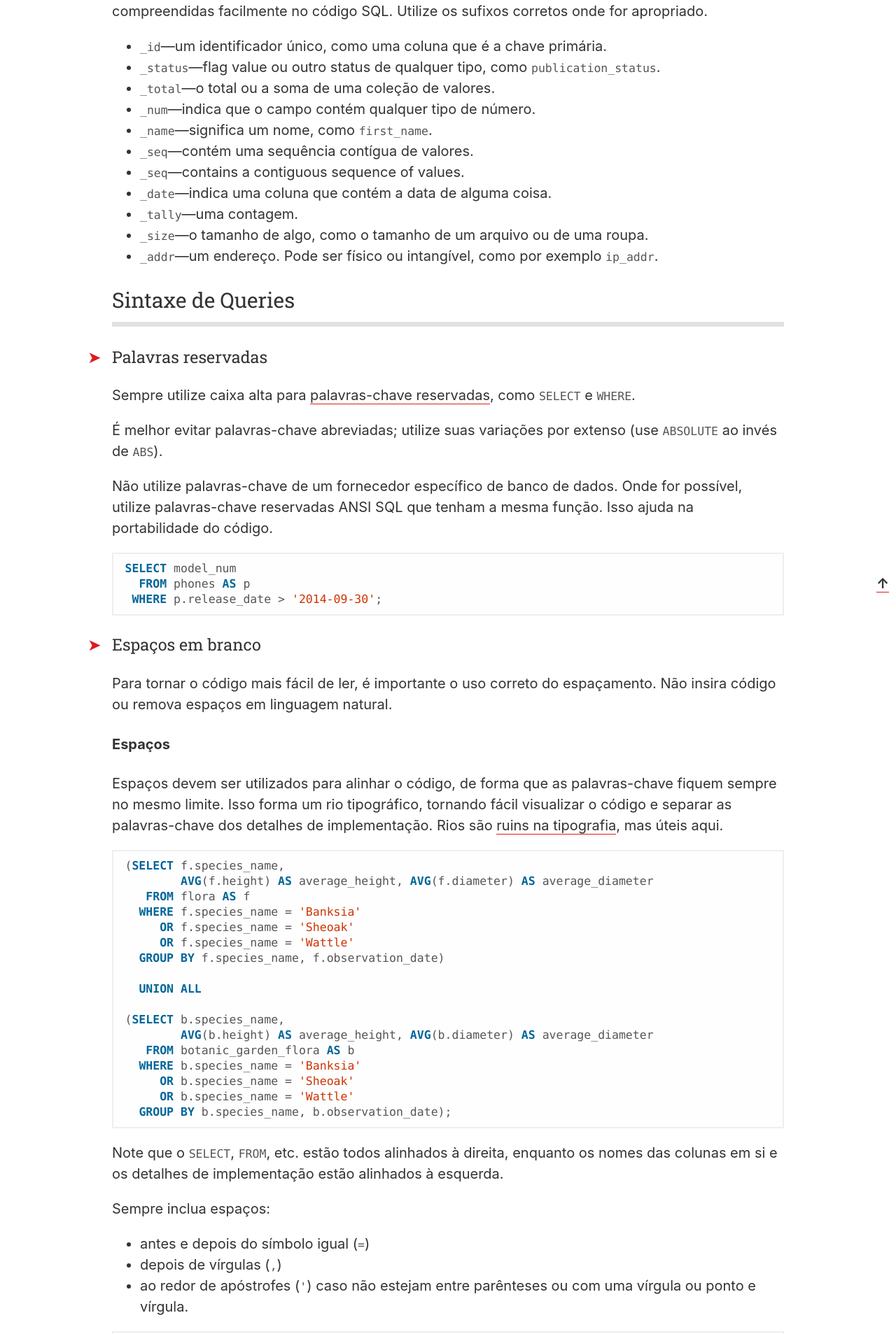
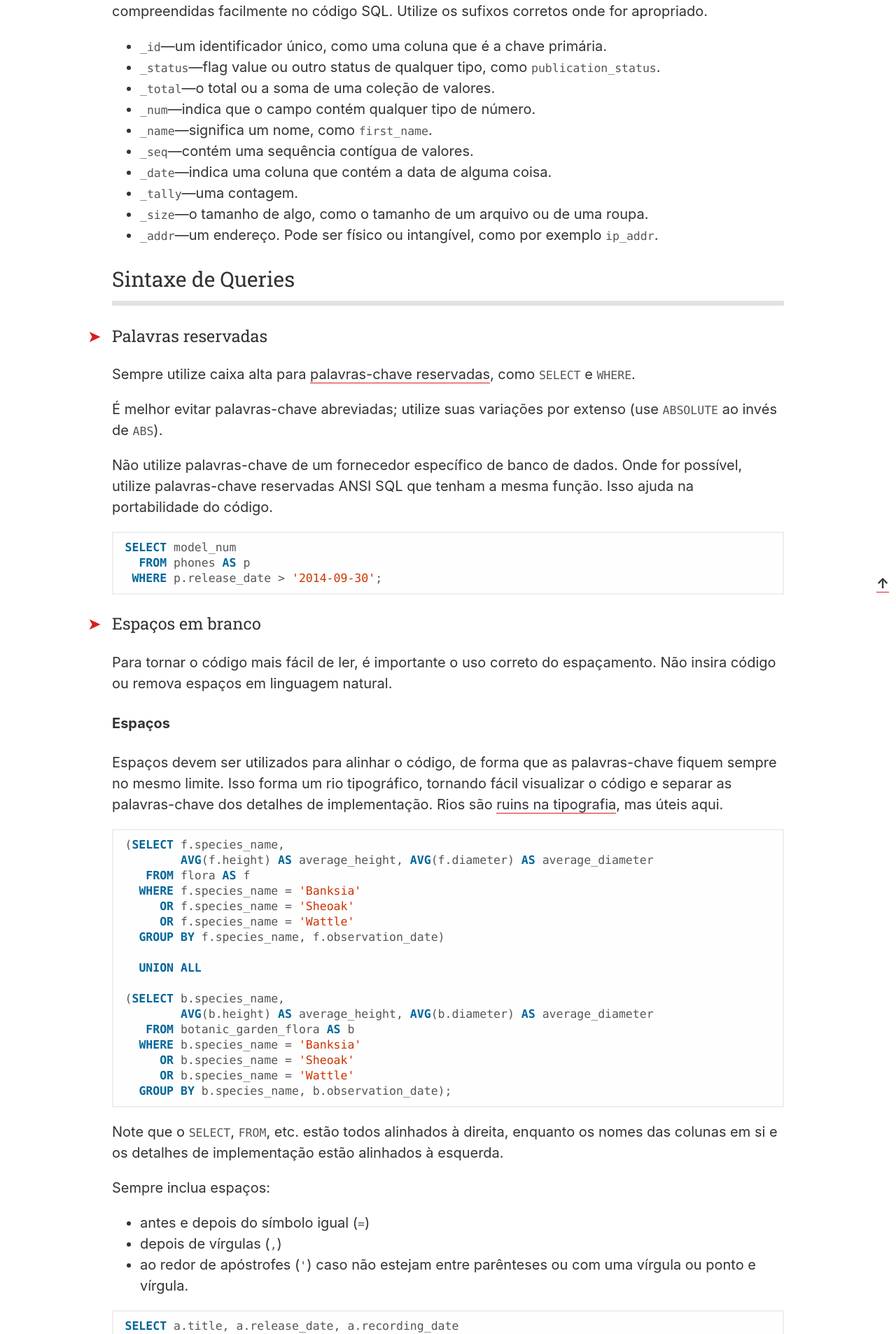
Before and after one commit to treffynnon/sqlstyle.guide, a Jekyll site: the page built from pt-br/index.md, in a window 1280 px wide. Shown: the part 4141-6048 px from the top of the page at 70% size. Built offline with Jekyll 4.4.1, drawn with Linux system fonts in a browser that asks for light colours; comment, search, counter and statistics services are not loaded.

Commit message:
remove english sentence in pt-br page (#92)

```diff
--- a/_includes/sqlstyle.guide.pt-BR.md
+++ b/_includes/sqlstyle.guide.pt-BR.md
@@ -145,7 +145,6 @@ onde for apropriado.
 * `_num`—indica que o campo contém qualquer tipo de número.
 * `_name`—significa um nome, como `first_name`.
 * `_seq`—contém uma sequência contígua de valores.
-* `_seq`—contains a contiguous sequence of values.
 * `_date`—indica uma coluna que contém a data de alguma coisa.
 * `_tally`—uma contagem.
 * `_size`—o tamanho de algo, como o tamanho de um arquivo ou de uma roupa.
```
